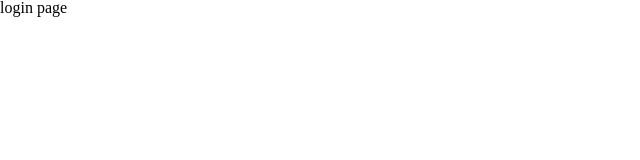
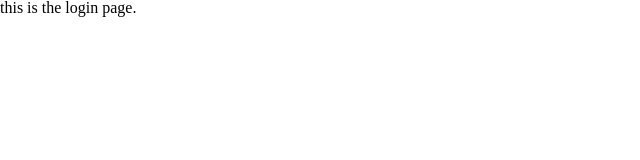
Before and after one commit to areljannC/mkb.haus, a Next.js app in the folder client/src/: page /login in a window 1280 px wide. Shown: the top 160 px of the page, without its empty margins (0-640 px from the left). Built offline with nearby package versions, Linux system fonts and the light colour scheme.

Commit message:
MISC: Move login page to `containers`

```diff
--- /dev/null
+++ b/client/src/containers/LoginPage/LoginPage.jsx
@@ -0,0 +1,15 @@
+import React, { Fragment } from 'react'
+import Head from 'next/head'
+
+const LoginPage = () => (
+  <Fragment>
+    <Head>
+      <title>Login to mkb.haus</title>
+    </Head>
+    <div>
+      this is the login page.
+    </div>
+  </Fragment>
+)
+
+export default LoginPage
--- /dev/null
+++ b/client/src/containers/LoginPage/index.js
@@ -0,0 +1 @@
+export { default as LoginPage } from './LoginPage'
--- a/client/src/containers/index.js
+++ b/client/src/containers/index.js
@@ -1 +1,2 @@
-export * from './HomePage'
+export { HomePage } from './HomePage'
+export { LoginPage } from './LoginPage'
--- a/client/src/pages/login.js
+++ b/client/src/pages/login.js
@@ -1,15 +1,8 @@
 import React from 'react'
-import Head from 'next/head'
+import { LoginPage } from '../containers'
 
 const Login = () => (
-  <>
-    <Head>
-      <title>Login</title>
-    </Head>
-    <div>
-      login page
-    </div>
-  </>
+  <LoginPage />
 )
 
 export default Login
```
